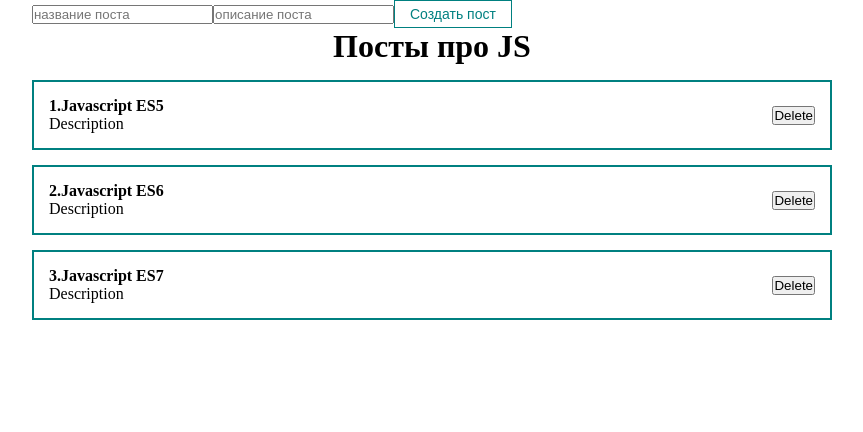
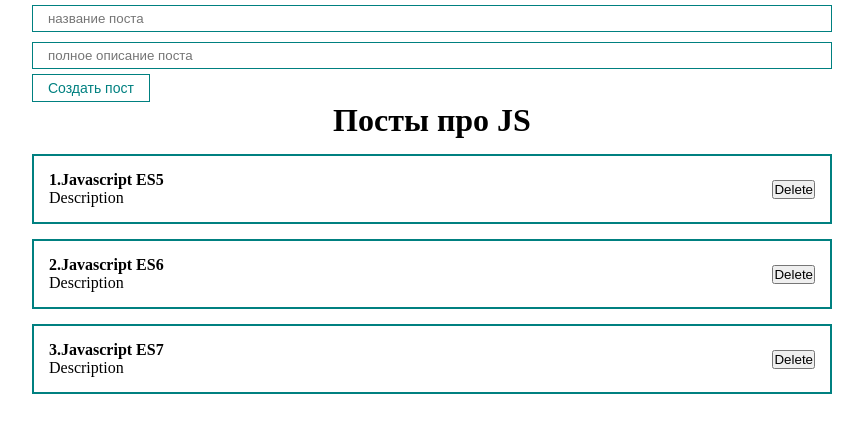
Before and after one commit to sergeiown/training_react_project, a React (Create React App) app: page / in a window 1280 px wide. Shown: the top 432 px of the page, without its empty margins (208-1071 px from the left). Built offline with nearby package versions, Linux system fonts and the light colour scheme.

Commit message:
add addNewPost function

```diff
--- a/src/App.js
+++ b/src/App.js
@@ -2,20 +2,50 @@ import React, {useState} from "react";
 import "./styles/App.css";
 import PostList from "./components/PostList";
 import MyButton from "./components/UI/button/MyButton";
+import MyInput from "./components/UI/input/MyInput";
 
 function App() {
 	const [posts, setPosts] = useState([
 		{id: 1, title: "Javascript ES5", body: "Description"},
 		{id: 2, title: "Javascript ES6", body: "Description"},
-		{id: 3, title: "Javascript ES7", body: "Description"}
+		{id: 3, title: "Javascript ES7", body: "Description"},
 	]);
+
+	const [title, setTitle] = useState("");
+	const [body, setBody] = useState("");
+
+	const addNewPost = (e) => {
+		e.preventDefault();
+
+		const newPost = {
+			id: Date.now(),
+			title,
+			body
+		};
+		console.log(newPost);
+
+		setPosts([...posts, newPost]);
+	};
 
 	return (
 		<div className="App">
 			<form>
-				<input type="text" placeholder="название поста"/>
-				<input type="text" placeholder="описание поста"/>
-				<MyButton>Создать пост</MyButton>
+
+				<MyInput
+					value={title}
+					onChange={(e) => setTitle(e.target.value)}
+					type="text"
+					placeholder="название поста"
+				/>
+
+				<MyInput
+					value={body}
+					onChange={(e) => setBody(e.target.value)}
+					type="text"
+					placeholder="полное описание поста"
+				/>
+
+				<MyButton onClick={addNewPost}>Создать пост</MyButton>
 			</form>
 			<PostList posts={posts} title={"Посты про JS"}></PostList>
 		</div>
--- a/src/components/Post.jsx
+++ b/src/components/Post.jsx
@@ -4,7 +4,7 @@ const Post = (props) => {
 	return (
 		<div className="post">
 			<div className="post__content">
-				<strong>{props.post.id}.{props.post.title}</strong>
+				<strong>{props.number}.{props.post.title}</strong>
 				<div>{props.post.body}</div>
 			</div>
 			<div className="post__btn">
--- a/src/components/PostList.jsx
+++ b/src/components/PostList.jsx
@@ -8,7 +8,8 @@ const PostList = ({posts, title}) => {
 				{title}
 			</h1>
 
-			{posts.map(post => <Post post={post} key={post.id}></Post>)}
+			{posts.map((post, index) =>
+				<Post number={index + 1} post={post} key={post.id}/>)}
 
 		</div>
 	);
--- /dev/null
+++ b/src/components/UI/input/MyInput.jsx
@@ -0,0 +1,11 @@
+import React from 'react';
+import classes from "./MyInput.module.css";
+
+
+const MyInput = React.forwardRef((props, ref) => {
+	return (
+		<input ref={ref} {...props} className={classes.myInp}/>
+	);
+});
+
+export default MyInput;
--- /dev/null
+++ b/src/components/UI/input/MyInput.module.css
@@ -0,0 +1 @@
+.myInp{width:100%;padding:5px 15px;margin:5px 0;border:teal 1px solid}
--- /dev/null
+++ b/src/components/UI/input/MyInput.module.scss
@@ -0,0 +1,7 @@
+.myInp {
+  width   : 100%;
+  padding : 5px 15px;
+  margin  : 5px 0;
+  border  : teal 1px solid;
+
+}
```
